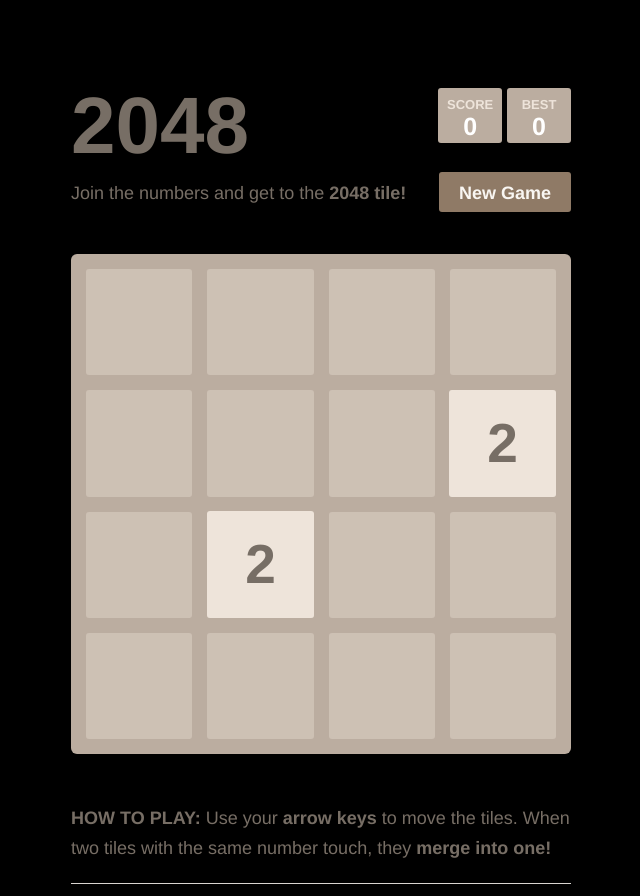
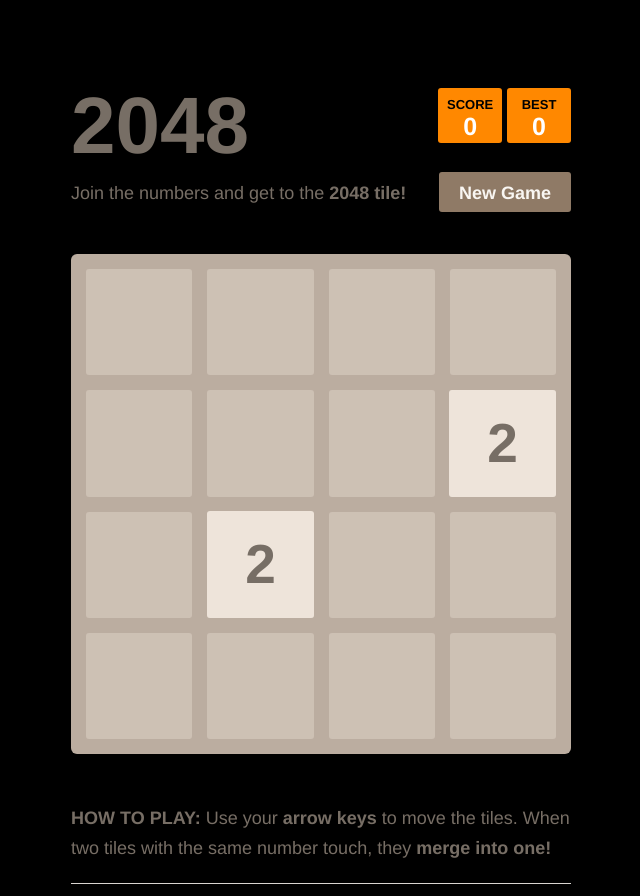
Before and after one commit to ShivaShirsath/2048, a website: page index.html in a window 1280 px wide. Shown: the whole page, without its empty margins (319-959 px from the left). Drawn offline with Linux system fonts and the light colour scheme.

Commit message:
committed

```diff
--- a/style/main.css
+++ b/style/main.css
@@ -52,7 +52,7 @@ h1.title {
 .score-container, .best-container {
   position: relative;
   display: inline-block;
-  background: #bbada0;
+  background: #FF8800;
   padding: 15px 25px;
   font-size: 25px;
   height: 25px;
@@ -71,7 +71,7 @@ h1.title {
   font-size: 13px;
   line-height: 13px;
   text-align: center;
-  color: #eee4da; }
+  color: #000000; }
 .score-container .score-addition, .best-container .score-addition {
   position: absolute;
   right: 30px;
```
